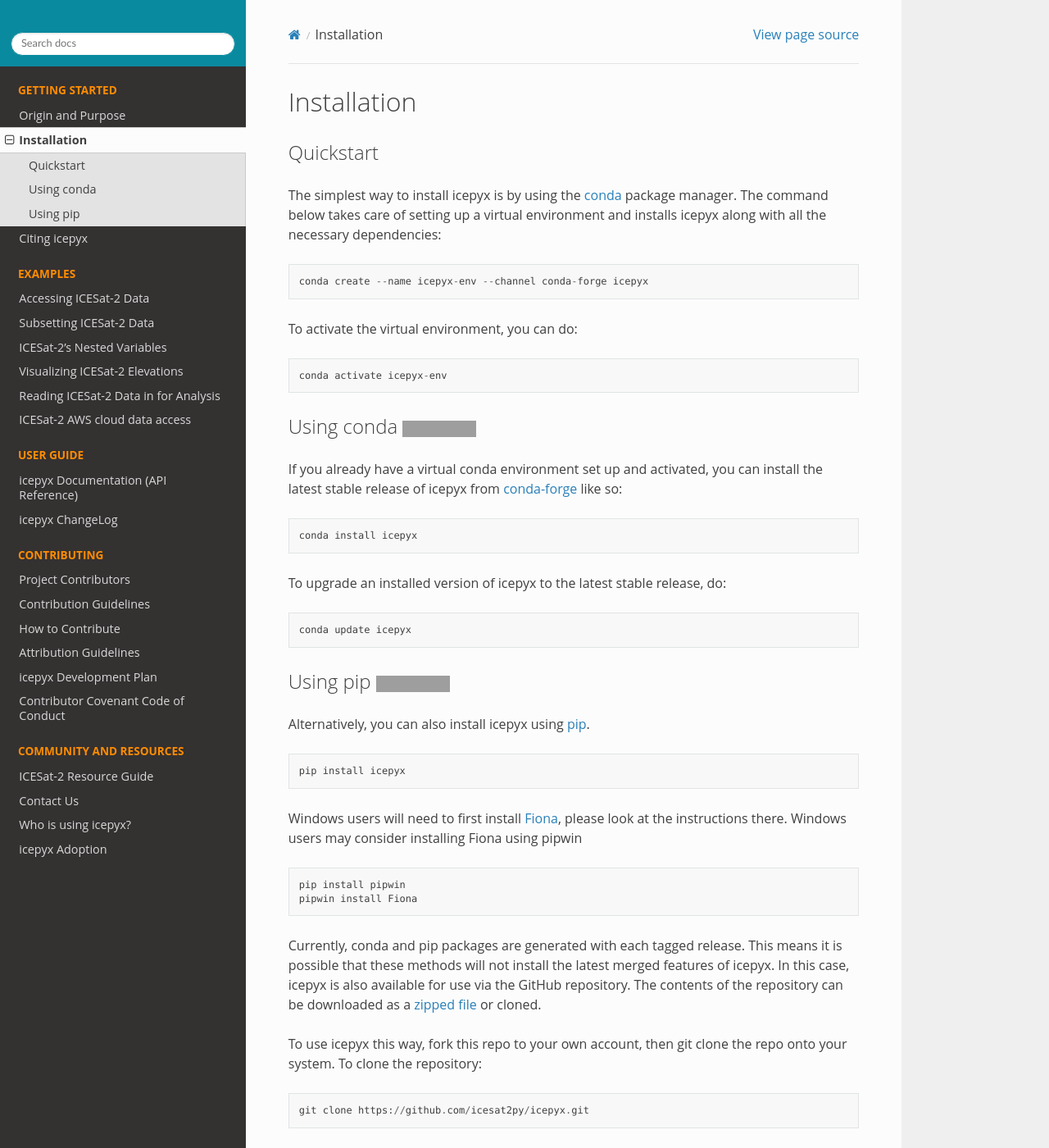
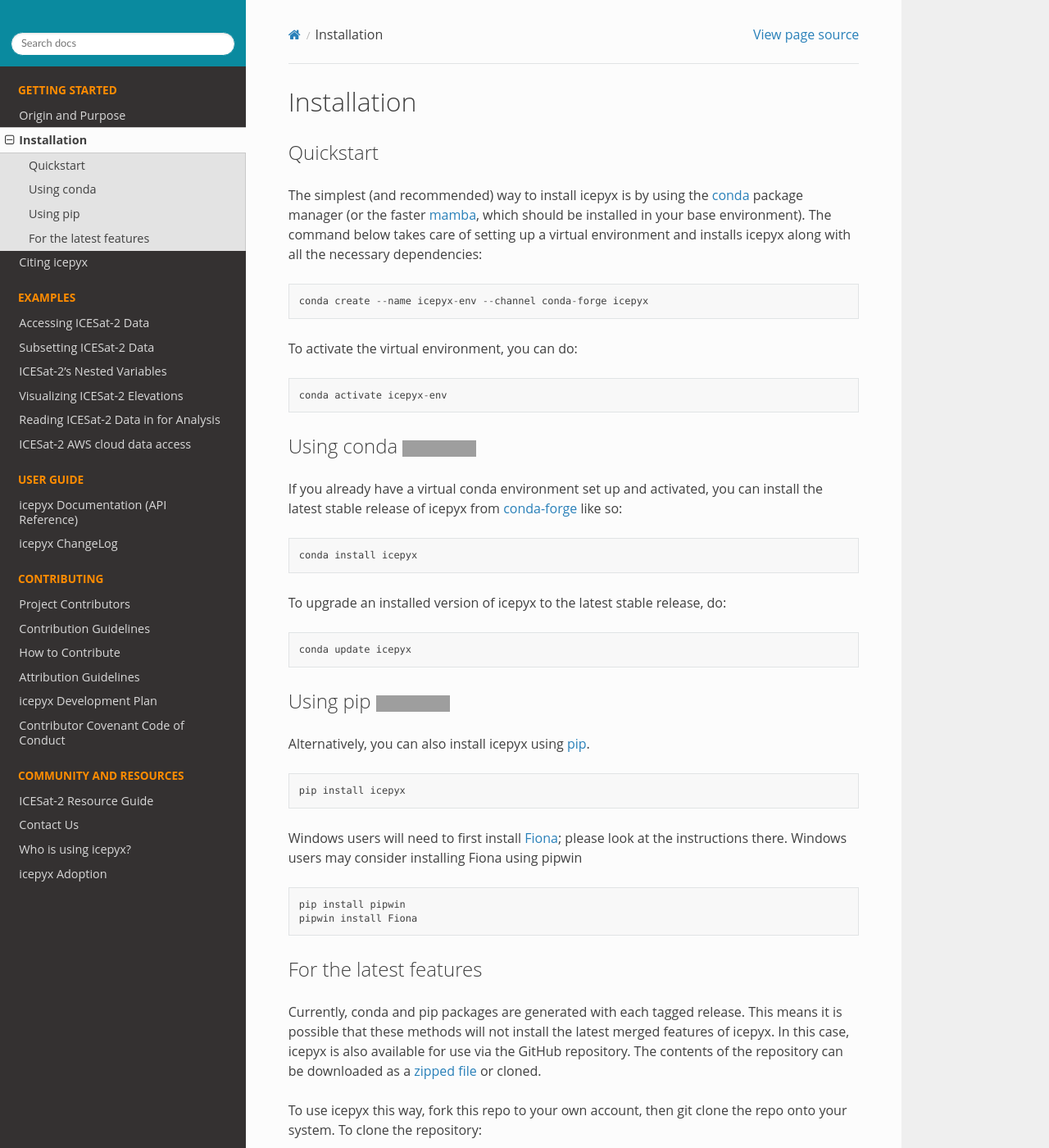
Before and after one commit to icesat2py/icepyx, a Sphinx documentation site: the page built from doc/source/getting_started/install.rst, in a window 1280 px wide and 1400 px high. Shown: the whole window at 82% size. Built offline with Sphinx 7.4.7 and the Read the Docs theme 2.0.0, drawn with Linux system fonts in a browser that asks for light colours; the version number could not be read and is left out; grey boxes are pictures that could not be loaded.

```diff
--- a/doc/source/getting_started/install.rst
+++ b/doc/source/getting_started/install.rst
@@ -1,6 +1,6 @@
 .. _`zipped file`: https://github.com/icesat2py/icepyx/archive/main.zip
 .. _`Fiona`: https://pypi.org/project/Fiona/
-.. |Conda install| image:: https://anaconda.org/conda-forge/icepyx/badges/installer/conda.svg
+.. |Conda install| image:: https://anaconda.org/conda-forge/icepyx/badges/version.svg
     :target: https://anaconda.org/conda-forge/icepyx
 
 .. |Pypi install| image:: https://badge.fury.io/py/icepyx.svg
@@ -14,9 +14,11 @@ Installation
 Quickstart
 ----------
 
-The simplest way to install icepyx is by using the
+The simplest (and recommended) way to install icepyx is by using the
 `conda <https://docs.conda.io/projects/conda/en/latest/user-guide/index.html>`__
-package manager. The command below takes care of setting up a virtual
+package manager (or the faster `mamba <https://mamba.readthedocs.io/en/latest/index.html>`_,
+which should be installed in your base environment).
+The command below takes care of setting up a virtual
 environment and installs icepyx along with all the necessary dependencies::
 
     conda create --name icepyx-env --channel conda-forge icepyx
@@ -51,7 +53,7 @@ Alternatively, you can also install icepyx using `pip <https://pip.pypa.io/en/st
   pip install icepyx
 
 
-Windows users will need to first install `Fiona`_, please look at the instructions there.
+Windows users will need to first install `Fiona`_; please look at the instructions there.
 Windows users may consider installing Fiona using pipwin
 
 .. code-block::
@@ -59,6 +61,9 @@ Windows users may consider installing Fiona using pipwin
   pip install pipwin
   pipwin install Fiona
 
+
+For the latest features
+-----------------------
 
 Currently, conda and pip packages are generated with each tagged release.
 This means it is possible that these methods will not install the latest merged features of icepyx.
```
